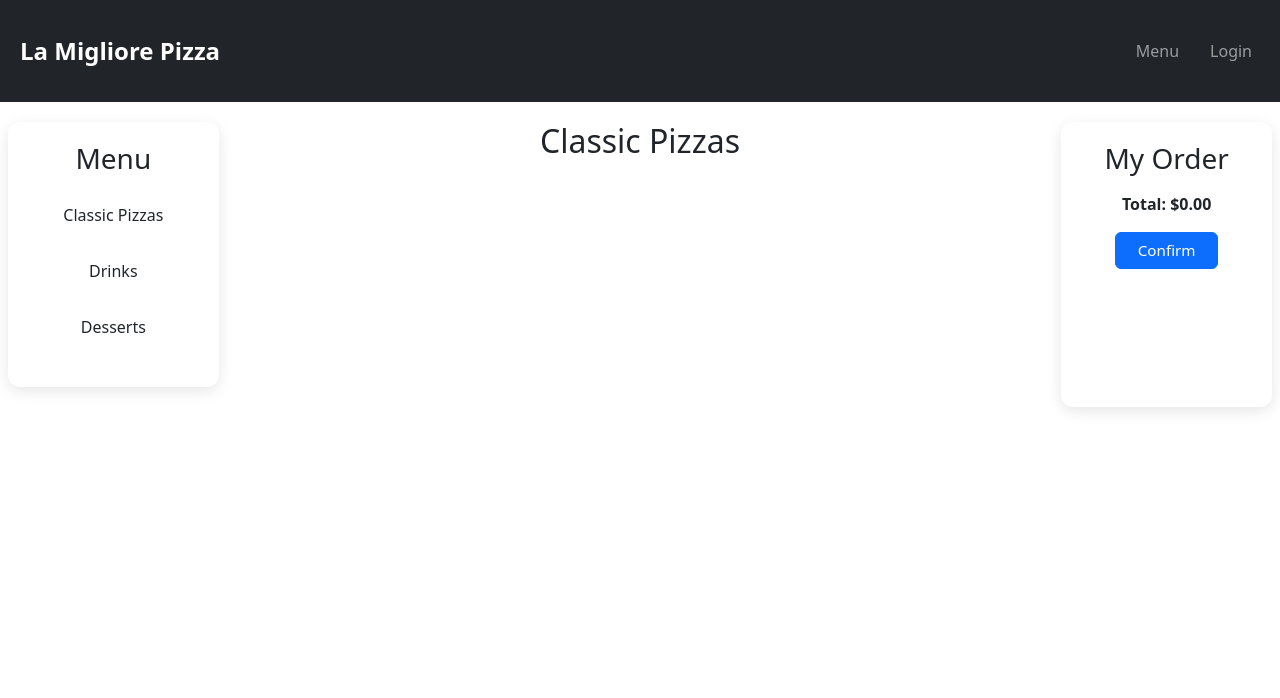
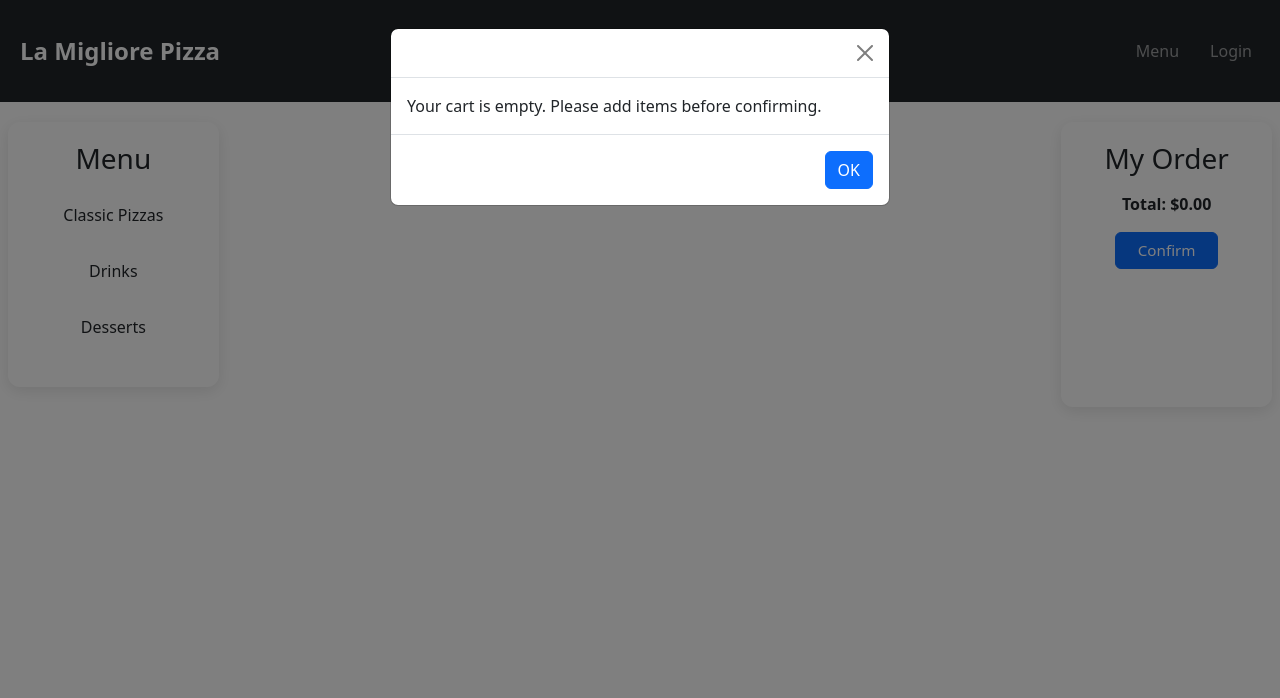
Before and after one commit to FYFYBai/Online_Resaurant, a website: page public/orders.html in a window 1280 px wide. Both pictures are taken after a click on the button "Confirm". Shown: the top 698 px of the page. Drawn offline with nearby package versions, Linux system fonts and the light colour scheme; no server answers.

Commit message:
Removed all the alerts and created a modal function and write the message in the js instead of the html
Removed all the alerts and created a modal function and write the message in the js instead of the html

```diff
--- a/public/orders.html
+++ b/public/orders.html
@@ -91,7 +91,23 @@
             </div>
         </div>
     </div>
-
+    <!-- Error message modal from bootstrap too-->
+    <div class="modal fade" id="myModal" tabindex="-1" aria-labelledby="myModalLabel" aria-hidden="true">
+        <div class="modal-dialog">
+            <div class="modal-content">
+                <div class="modal-header">
+                    <h5 class="modal-title d-none" id="myModalLabel"></h5>
+                    <button type="button" class="btn-close" data-bs-dismiss="modal" aria-label="Close"></button>
+                </div>
+                <div class="modal-body" id="myModalBody">
+                    <!-- Fill with the error message-->
+                </div>
+                <div class="modal-footer">
+                    <button type="button" class="btn btn-primary" data-bs-dismiss="modal">OK</button>
+                </div>
+            </div>
+        </div>
+    </div>
     <!-- footer section -->
     <footer class="footer-end">
         <p>Copyright &copy; <span id="year"></span> La Migliore Pizza. All Rights Reserved.</p>
--- a/public/script/orders.js
+++ b/public/script/orders.js
@@ -1,6 +1,16 @@
 $(document).ready(function() {
     // simple array to track what's in the cart (toppings)
     let cartItems = [];
+
+    // Function to show a modal from bootstrap instead of using alert since we are not allowed to use it due to security risk (this will insert the message)
+    // https://stackoverflow.com/questions/11404711/how-can-i-trigger-a-bootstrap-modal-programmatically
+    function showModal(message) {
+        $('#myModalBody').html(message);
+
+        // display the modal
+        let myModal = new bootstrap.Modal(document.getElementById('myModal'));
+        myModal.show();
+    }
 
     // Function to load the pizzas from the database with the API
     function loadPizzas() {
@@ -205,11 +215,11 @@ $(document).ready(function() {
     });
 
     // POST
-    // click the button to confirm the order (initially it was to send it to the payment page)
+    // click the button to confirm the order
     $('#confirm-order').click(function() {
         // validation for when the cart has nothing
         if (cartItems.length === 0) {
-            alert('Your cart is empty. Please add items before confirming.');
+            showModal('Your cart is empty. Please add items before confirming.');
             return;
         }
 
@@ -222,47 +232,12 @@ $(document).ready(function() {
             },
             error: function() {
                 // redirect to the login page if the user is not logged in
-                alert('Please log in before placing an order.');
-                window.location.href = '/auth.html';
+                showModal('Please log in before placing an order.');
             }
         });
     });
 
-    // TODO: finish up the submitorder button
-    // function submitOrder(userId) {
-    //     // POST structures based on the database
-    //     const order = {
-    //         userId: userId,
-    //         items: cartItems.map(item => ({
-    //             pizzaId: , //TODO:make a pizzaID that goes with the pizza name,
-    //             price: item.total,
-    //             extraComponents: item.toppings.map(topping => ({
-    //                 name: topping.name,
-    //                 price: topping.price
-    //             }))
-    //         })),
-    //         totalAmount: parseFloat($('#total-price').text())
-    //     };
+    // TODO: Need to implement the pizaa id with name or else it doesn't match with the database
 
-    //     // POST orders.html
-    //     $.ajax({
-    //         url: '/api/orders/',
-    //         method: 'POST',
-    //         contentType: 'application/json',
-    //         data: JSON.stringify(order),
-    //         success: function(response) {
-    //             console.log('You order has been submitted.:', response);
-    //             alert('Your order has been placed successfully!');
-
-    //             cartItems = [];
-    //             updateOrderDisplay();
-    //         },
-    //         error: function(err) {
-    //             console.error('ERROR submitting the order:', err);
-    //             alert('There was an error when you were trying to submit your order. Please try again.');
-    //         }
-    //     });
-    // }
-
-    // TODO: Need to implement the pizaa id with name or else it doesn't match with the database
+    // Remove the redirectBtn click handler since we're not using it anymore
 });
```
